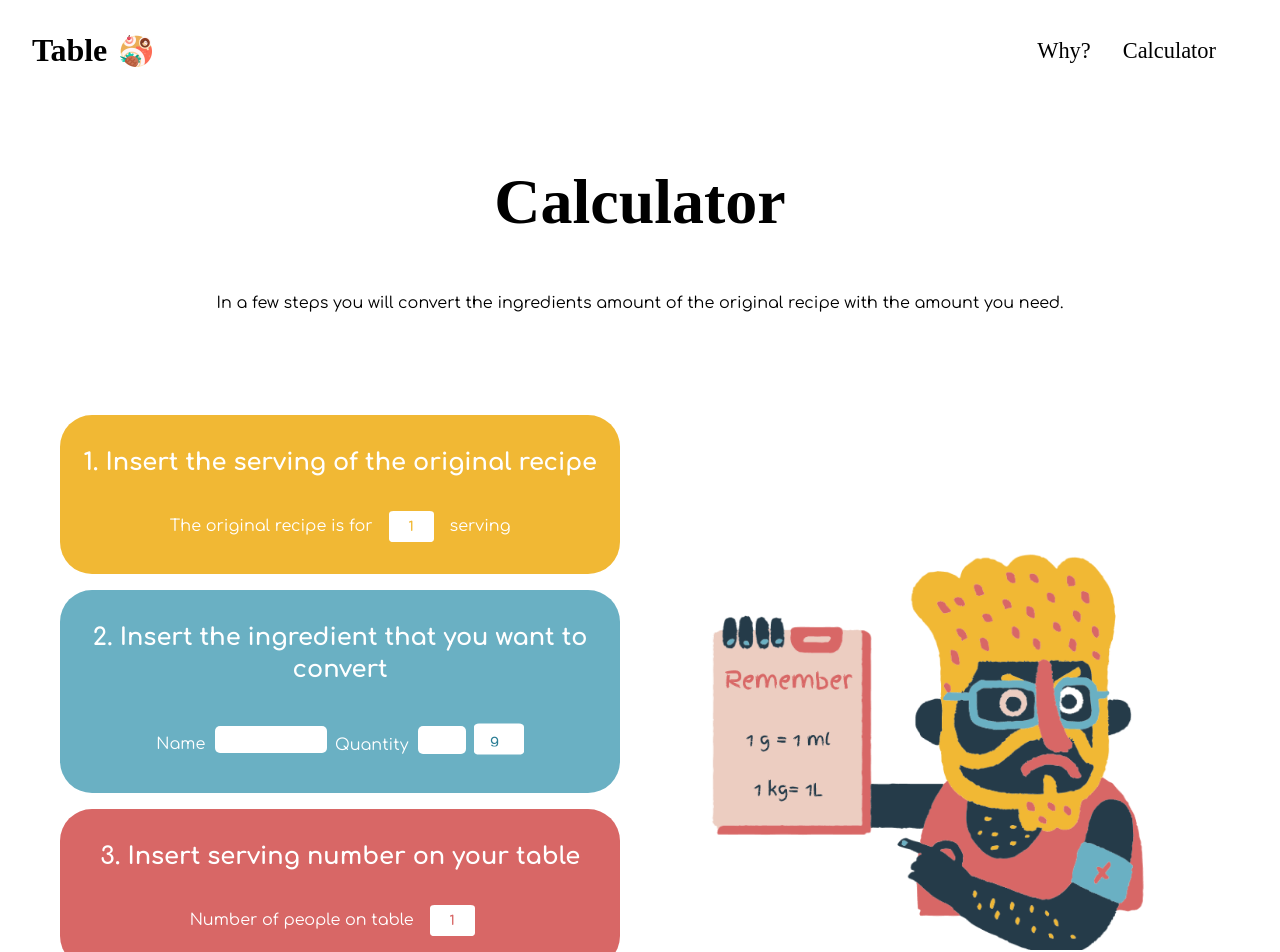
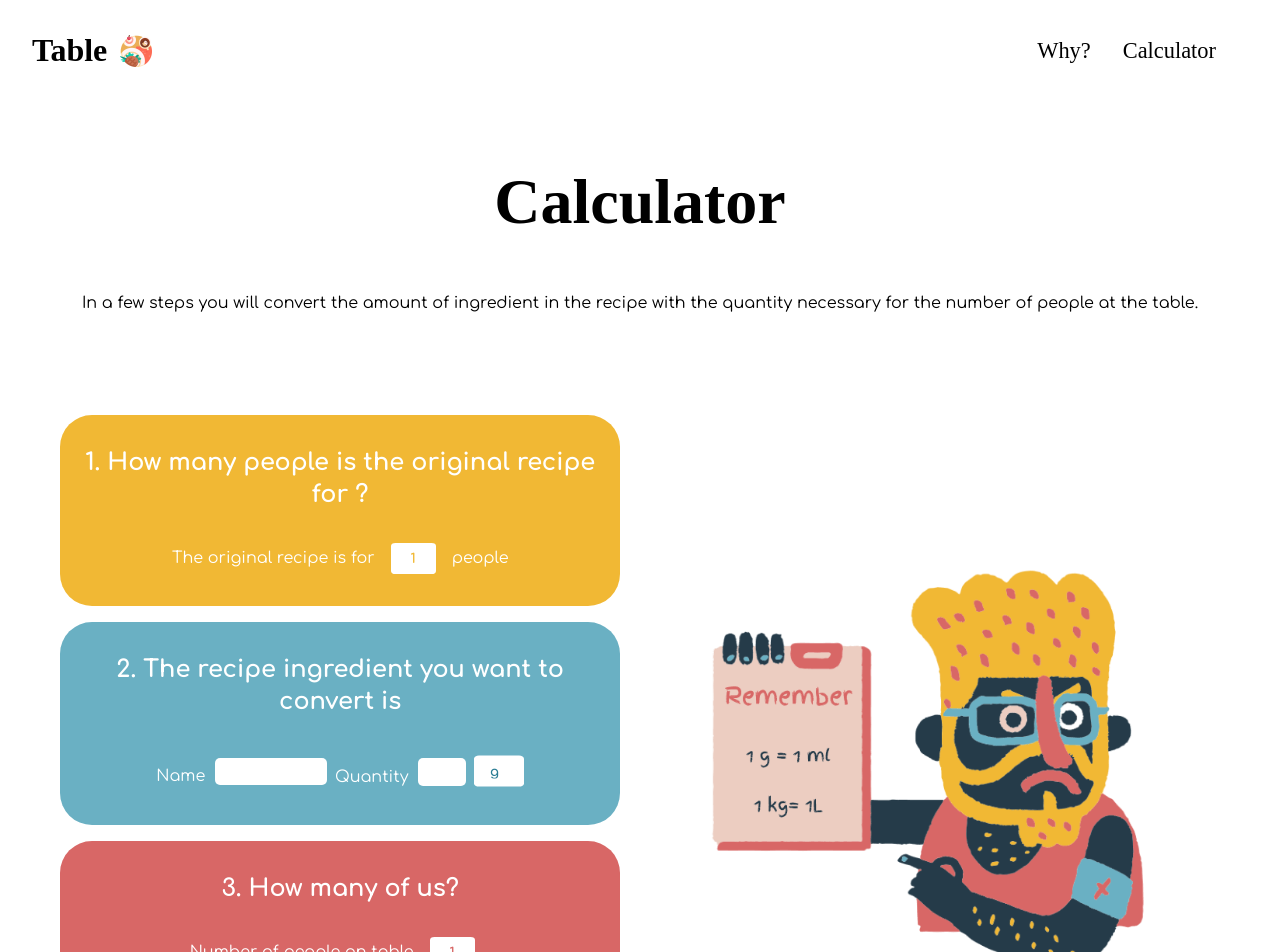
Before and after one commit to webdiego/Table, a React (Create React App) app: page /calculator in a window 1280 px wide. Shown: the top 952 px of the page. Built offline with nearby package versions, Linux system fonts and the light colour scheme; a web font is replaced by a local one.

Commit message:
Grammatic fixed

```diff
--- a/public/index.html
+++ b/public/index.html
@@ -53,7 +53,7 @@
     data-color="#5F7FFF"
     data-emoji="☕"
     data-font="Lato"
-    data-text="Buy me an espresso"
+    data-text="Buy me an Espresso"
     data-outline-color="#000000"
     data-font-color="#ffffff"
     data-coffee-color="#FFDD00"
--- a/src/Components/Header.js
+++ b/src/Components/Header.js
@@ -11,7 +11,7 @@ const Header = () => {
 
       <div className="header-description">
       <h1>It's time to cook!</h1>
-      <h4>How many we are?</h4>
+      <h4>How many of us?</h4>
       <Link to="/why"> <button className="header-button">Learn More </button> </Link>
       </div>
 
--- a/src/pages/Calculator.js
+++ b/src/pages/Calculator.js
@@ -24,14 +24,14 @@ const Calculator = ( ) => {
     <div>
       <div className="calculator">
         <h1 className="calculator-title">Calculator</h1>
-       <p className="calculator_sub-title">In a few steps you will convert the ingredients amount of the original recipe with the amount you need.</p>
+       <p className="calculator_sub-title">In a few steps you will convert the amount of ingredient in the recipe with the quantity necessary for the number of people at the table.</p>
         <div className="calculator-container">
 
         <form className="calculator-form" >
 
          <div className="calculator-form_1">
 
-            <p className="calculator-form_1-step">1. Insert the serving of the original recipe</p>
+            <p className="calculator-form_1-step">1. How many people is the original recipe for ?</p>
             <label>The original recipe is for</label>
             <select value={numberRecipe} onChange={(e) => setNumberRecipe(+e.target.value)}>
               <option value="1">1</option>
@@ -45,11 +45,11 @@ const Calculator = ( ) => {
               <option value="9">9</option>
               <option value="10">10</option>
             </select>
-            <span>serving</span>
+            <span>people</span>
          </div>
         <div className="calculator-form_2">
 
-          <p>2. Insert the ingredient that you want to convert</p>
+          <p>2. The recipe ingredient you want to convert is</p>
           <div className="calculator-form_2-inputs">
          <div className="calculator-form_2-inputs-name">
 
@@ -87,7 +87,7 @@ const Calculator = ( ) => {
 
           <div className="calculator-form_3">
 
-          <p>3. Insert serving number on your table</p>
+          <p>3. How many of us?</p>
             <label>Number of people on table</label>
             <select
             value={numberPeople}
--- a/src/pages/Why.js
+++ b/src/pages/Why.js
@@ -13,18 +13,18 @@ const Why = () => {
       </div>
       <div className="why-description">
         <p>
-          <span className="why-logo">Table</span> was born with the intention of facilitating life between pans,
+          <span className="why-logo">Table</span> was born with the intention of make life easier between pans,
           sheets and calculators.
         </p>
 
           <p>
-          How many times have you come across a complicated, long recipe and above all for 6 people when at the table we were only 4 ?
+          How many times have you come across a complicated, long recipe for 6 people when at the table you were only in 4 ?
           </p>
-          <p>I know, we are better cooking or...eating than do maths.</p>
+          <p>I know, we are better at cooking or...eating than we are at maths.</p>
           <p>
-           This application can help you calculate and
-          "churn out" the ingredient ad hoc for you and not miss a shot in the
-          kitchen and above all don't waste food.
+           This application can help you to calculate and to
+          "churn out" the ingredient ad hoc for your preparation and not miss a shot in the
+          kitchen and mainly for don't waste food.
           </p>
       </div>
 
```
